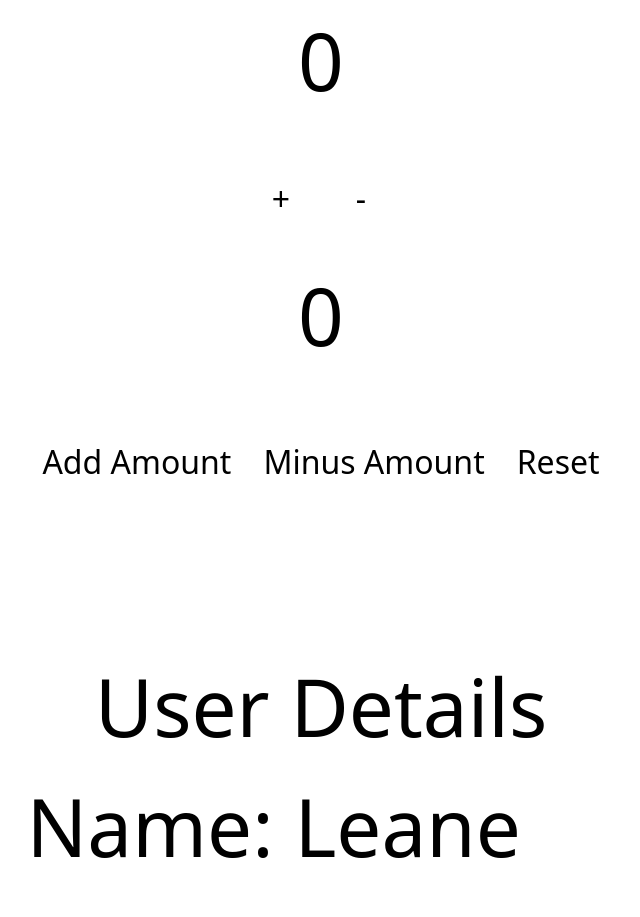
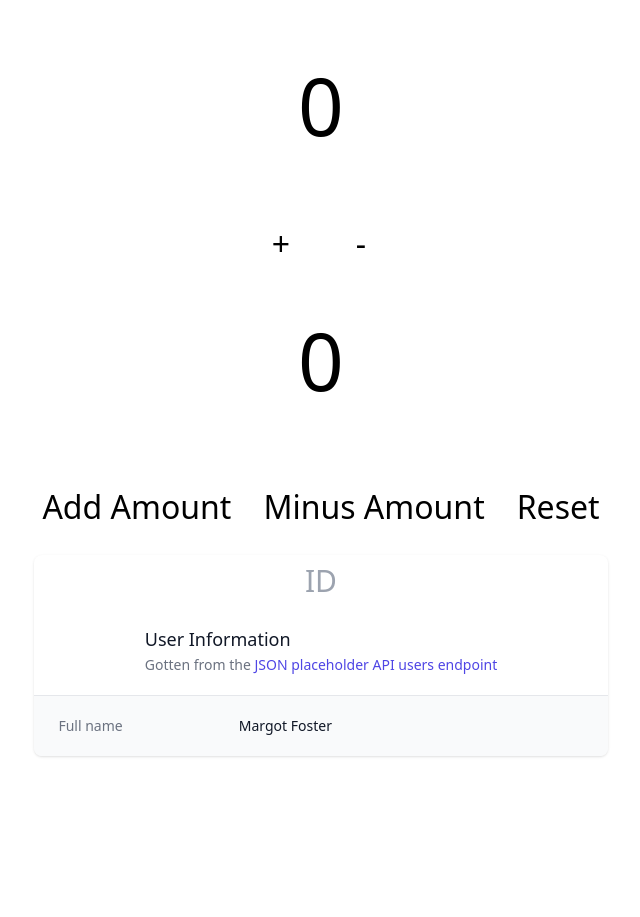
Before and after one commit to beloveddie/Basic-redux-implementation, a React (Create React App) app: page / in a window 1280 px wide. Shown: the top 917 px of the page, without its empty margins (319-959 px from the left). After the commit the page ends 800 px from the top, so only its background shows below. Built offline with nearby package versions, Linux system fonts and the light colour scheme.

Commit message:
Build up interface

```diff
--- a/src/features/users/Users.js
+++ b/src/features/users/Users.js
@@ -3,18 +3,35 @@ import React from "react";
 const Users = () => {
   return (
     <>
-      <input type="text" />
-
-      <section>
-        <header>
-          <h1>User Details</h1>
+      <section className="overflow-hidden bg-white shadow sm:rounded-lg">
+        <input
+          type="text"
+          placeholder="ID"
+          className="text-3xl text-gray-500"
+        />
+        <header className="px-4 py-5 sm:px-6">
+          <h1 className="text-lg font-medium leading-6 text-gray-900">
+            User Information
+          </h1>
+          <p className="mt-1 max-w-2xl text-sm text-gray-500">
+            Gotten from the{" "}
+            <a
+              href="https://jsonplaceholder.typicode.com/users"
+              className="font-medium text-indigo-600 hover:text-indigo-500"
+            >
+              JSON placeholder API users endpoint
+            </a>
+          </p>
         </header>
-        <div>
-          <ul>
-            <li>Name: Leane</li>
-            <li>Username: Bret</li>
-            <li>email: Leane</li>
-          </ul>
+        <div className="border-t border-gray-200 w-full">
+          <dl>
+            <div className="bg-gray-50 px-4 py-5 sm:grid sm:grid-cols-3 sm:gap-4 sm:px-6">
+              <dt className="text-sm font-medium text-gray-500">Full name</dt>
+              <dd className="mt-1 text-sm text-gray-900 sm:col-span-2 sm:mt-0">
+                Margot Foster
+              </dd>
+            </div>
+          </dl>
         </div>
       </section>
     </>
```
